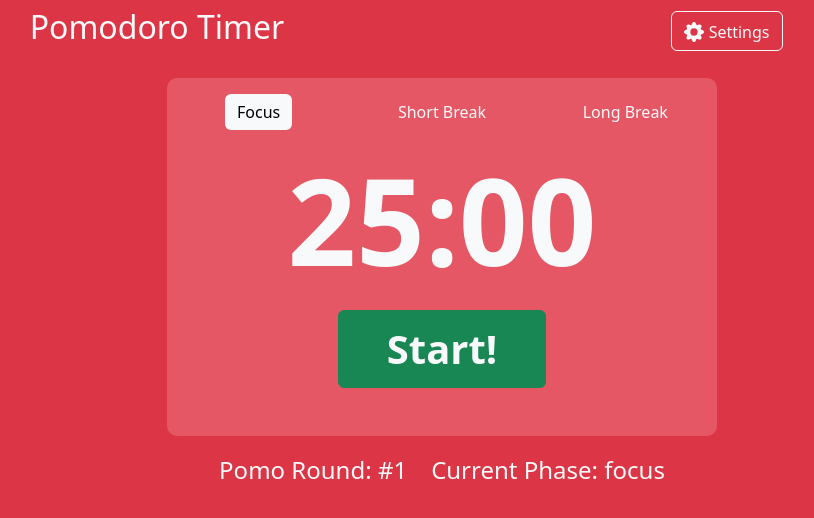
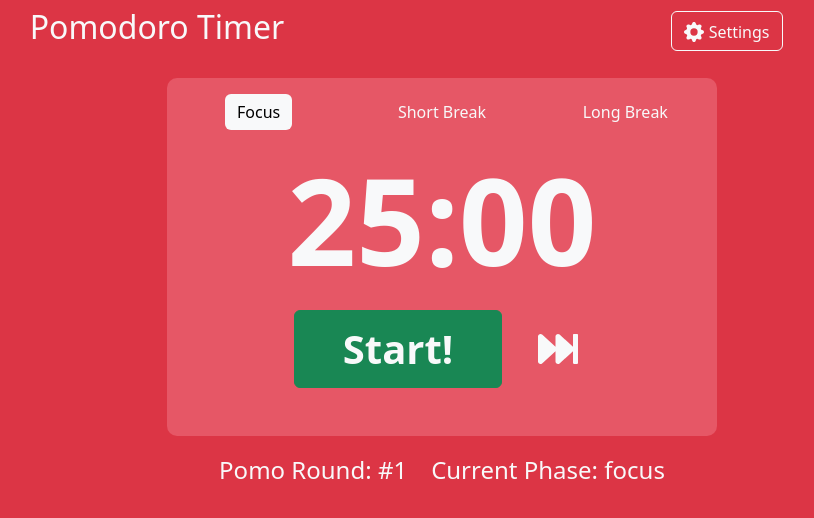
Before and after one commit to JonArryn/pomodoro-timer, a React (Create React App) app: page / in a window 1280 px wide. Shown: the top 518 px of the page, without its empty margins (198-1012 px from the left). Built offline with nearby package versions, Linux system fonts and the light colour scheme.

Commit message:
refactored useTimer phase change logic

```diff
--- a/package.json
+++ b/package.json
@@ -10,6 +10,7 @@
     "react": "^18.2.0",
     "react-bootstrap": "^2.4.0",
     "react-dom": "^18.2.0",
+    "react-icons": "^4.4.0",
     "react-scripts": "5.0.1",
     "web-vitals": "^2.1.4"
   },
--- a/src/component/Timer.jsx
+++ b/src/component/Timer.jsx
@@ -11,6 +11,10 @@ import TimerContext from '../context/TimerContext';
 
 // constants imports
 import SETTINGS from '../constant/SETTINGS';
+import ACTIONS from '../constant/ACTIONS';
+
+// react-icons
+import { FaFastForward } from 'react-icons/fa';
 
 function Timer() {
   // context
@@ -40,7 +44,7 @@ function Timer() {
               variant='outline-light'
               style={{ border: 'none' }}
               className={currentPhase === SETTINGS.FOCUS && 'active'}
-              onClick={() => manualPhaseChange(SETTINGS.FOCUS)}
+              onClick={() => manualPhaseChange(ACTIONS.CHANGE, SETTINGS.FOCUS)}
             >
               Focus
             </Button>
@@ -50,7 +54,9 @@ function Timer() {
               variant='outline-light'
               style={{ border: 'none' }}
               className={currentPhase === SETTINGS.SHORT_BREAK && 'active'}
-              onClick={() => manualPhaseChange(SETTINGS.SHORT_BREAK)}
+              onClick={() =>
+                manualPhaseChange(ACTIONS.CHANGE, SETTINGS.SHORT_BREAK)
+              }
             >
               Short Break
             </Button>
@@ -60,7 +66,9 @@ function Timer() {
               variant='outline-light'
               style={{ border: 'none' }}
               className={currentPhase === SETTINGS.LONG_BREAK && 'active'}
-              onClick={() => manualPhaseChange(SETTINGS.LONG_BREAK)}
+              onClick={() =>
+                manualPhaseChange(ACTIONS.CHANGE, SETTINGS.LONG_BREAK)
+              }
             >
               Long Break
             </Button>
@@ -74,9 +82,9 @@ function Timer() {
             </div>
           </Col>
         </Row>
-        {/* start button */}
-        <Row>
-          <Col>
+        {/* start and skip buttons */}
+        <Row className='align-items-center justify-content-center'>
+          <Col xs='auto'>
             <Button
               variant={timeRunning ? 'warning' : 'success'}
               className='py-2 px-5'
@@ -89,6 +97,15 @@ function Timer() {
               >
                 {timeRunning ? 'Pause' : 'Start!'}
               </span>
+            </Button>
+          </Col>
+          <Col xs='auto'>
+            <Button
+              variant='outline-light'
+              style={{ border: 'none' }}
+              onClick={() => manualPhaseChange(ACTIONS.SKIP)}
+            >
+              <FaFastForward className='fs-1 align-middle' />
             </Button>
           </Col>
         </Row>
--- /dev/null
+++ b/src/constant/ACTIONS.js
@@ -0,0 +1,6 @@
+const ACTIONS = {
+  CHANGE: 'change',
+  SKIP: 'skip',
+};
+
+export { ACTIONS as default };
--- a/src/hook/useTimer.js
+++ b/src/hook/useTimer.js
@@ -5,6 +5,7 @@ import SettingsContext from '../context/SettingsContext';
 
 // import constants
 import SETTINGS from '../constant/SETTINGS';
+import ACTIONS from '../constant/ACTIONS';
 
 export const useTimer = () => {
   // do I need settings from this hook?
@@ -13,25 +14,34 @@ export const useTimer = () => {
   // // state
   const [currentPhase, setCurrentPhase] = useState(SETTINGS.FOCUS);
 
+  // time is stored in milliseconds
+  // reduced by 1000 by toggleTimer function
   const [time, setTime] = useState(1500000);
 
+  // used in other functions fro switch statements to determine if time is currently running
   const [timeRunning, setTimeRunning] = useState(false);
 
+  // keeps track of current inerval count
   const [currentInterval, setCurrentInterval] = useState(1);
 
+  // // refs
+
+  // used as ref for interval created by toggleTimer to reduce time state variable
+  const timer = useRef();
+
+  // stores current times on mount
+  // used to update timer for current phase if settings are changed
+  // updated by updateTime function
   const currentTimes = useRef({
     [SETTINGS.FOCUS]: currentSettings.focus,
     [SETTINGS.SHORT_BREAK]: currentSettings.shortBreak,
     [SETTINGS.LONG_BREAK]: currentSettings.longBreak,
   });
 
-  // // refs
-
-  const timer = useRef();
-
   // // local functions
 
   // used in on timer component to display time in minutes:seconds
+  // takes in milliseconds and returns string displayed on main timer
   const convertTime = (milliseconds) => {
     const seconds = Math.floor(milliseconds / 1000);
     const minutes = Math.floor(seconds / 60);
@@ -44,6 +54,7 @@ export const useTimer = () => {
 
   // timer start interval
   // used on timer component to start the timer on start/pause button
+  // creates and clears interval to reduce time
   const toggleTimer = () => {
     setTimeRunning((prevTimeRunning) => !prevTimeRunning);
 
@@ -60,87 +71,11 @@ export const useTimer = () => {
     }
   };
 
-  // phase change logic
-  // handles phase switching between focus, short break, long break
-  // handles manual phase changes as well as automatic phase changes from timer running out
-  const switchPhase = useCallback(
-    (phase) => {
-      clearInterval(timer.current);
-      setTimeRunning(false);
-      if (phase) {
-        setCurrentPhase(phase);
-        setTime(currentSettings[`${phase}`] * 60 * 1000);
-        return;
-      } else {
-        switch (true) {
-          case currentPhase === SETTINGS.FOCUS &&
-            currentInterval < currentSettings.longBreakInterval:
-            setCurrentPhase(SETTINGS.SHORT_BREAK);
-            setTime(currentSettings.shortBreak * 60 * 1000);
-            break;
-          case currentPhase === SETTINGS.SHORT_BREAK ||
-            currentPhase === SETTINGS.LONG_BREAK:
-            setCurrentPhase(SETTINGS.FOCUS);
-            setCurrentInterval((prevRound) => {
-              return prevRound + 1;
-            });
-            setTime(currentSettings.focus * 60 * 1000);
-            break;
-          case currentPhase === SETTINGS.FOCUS &&
-            currentInterval === currentSettings.longBreakInterval:
-            setCurrentPhase(SETTINGS.LONG_BREAK);
-            setTime(currentSettings.longBreak * 60 * 1000);
-            break;
-          default:
-            setCurrentPhase(SETTINGS.FOCUS);
-        }
-      }
-    },
-    [currentPhase, currentInterval, currentSettings]
-  );
-
-  // warn on manual phase change
-  // used in timer component phase on clicks when user tries to manually change the phase
-  const manualPhaseChange = (phase) => {
-    if (timeRunning) {
-      if (
-        window.confirm(
-          'The timer for this phase is still running, are you sure you want to switch?'
-        )
-      ) {
-        switchPhase(phase);
-      } else {
-        return;
-      }
-    } else {
-      switchPhase(phase);
-      return;
-    }
-  };
-
-  // // useEffects
-
-  // stop timer at 0 and switch phase
-  useEffect(() => {
-    if (time <= 0) {
-      switchPhase();
-    }
-  }, [time, switchPhase, currentSettings]);
-
-  // stop timer on unmount
-  useEffect(() => {
-    return () => {
-      clearInterval(timer.current);
-    };
-  }, []);
-
-  // create function that takes in currentTimes and settings
-  // call function in useEffect and pass those arguments in
-  // function should calculate difference between the two values compared in each property of both objects
-  // function should then determine if a setting was changed for the current phase
-  // should then determine if there is a difference between the two for the current phase
-  // if there is a difference, it should add/subtract milliseconds using setTime
-
+  // called by useEffect when settings are changed
+  // takes in current times and new times created by settings change
+  // based on current phase, will update 'time' state variable
+  // only does anything if settings were changed for the current phase
+  // updates currentTimes ref with new times dictated by settings change
   const updateTime = useCallback(
     (existingTimes, newTimes) => {
       switch (currentPhase) {
@@ -166,6 +101,99 @@ export const useTimer = () => {
     [currentPhase]
   );
 
+  // // // // // REFACTOR // // // // //
+
+  // used in timer component phase to handle manual phase changes
+  // use can change phase or skip phase
+  // takes in an ACTION ('change' or 'skip') and phase (only on 'change' action)
+  // 'change' calls switchPhase and passes in a phase
+  // 'skip' calls switchPhase with no phase argument
+  // 'change' action only alerts if time is running
+  // 'skip' always alerts because it will increase round count
+  const manualPhaseChange = (action, phase) => {
+    switch (true) {
+      case timeRunning && action === ACTIONS.CHANGE:
+        window.confirm(
+          'The timer for this phase is still running, are you sure you want to switch?'
+        ) && switchPhase(phase);
+        break;
+      case !timeRunning && action === ACTIONS.CHANGE:
+        switchPhase(phase);
+        break;
+      case action === ACTIONS.SKIP:
+        window.confirm(
+          'This will skip the current phase. If the current phase is a break, it will increase the round count. Are you sure?'
+        ) && switchPhase();
+        break;
+      default:
+        return;
+    }
+  };
+
+  // phase change logic
+  // handles phase switching between focus, short break, long break
+  // takes in phase argument
+  // if phase === null, then automatic phase switching logic fires
+  // if phase !== null, indicates manual change and changes to provided phase
+  const switchPhase = useCallback(
+    (phase) => {
+      // clears interval, stops timer
+      clearInterval(timer.current);
+      setTimeRunning(false);
+      // manual phase change
+      if (phase) {
+        setCurrentPhase(phase);
+        setTime(currentSettings[`${phase}`] * 60 * 1000);
+        return;
+        // auto phase change/skip phase
+      } else {
+        switch (true) {
+          case currentPhase === SETTINGS.FOCUS &&
+            currentInterval % currentSettings.longBreakInterval !== 0:
+            setCurrentPhase(SETTINGS.SHORT_BREAK);
+            setTime(currentSettings.shortBreak * 60 * 1000);
+            break;
+          case currentPhase === SETTINGS.SHORT_BREAK ||
+            currentPhase === SETTINGS.LONG_BREAK:
+            setCurrentPhase(SETTINGS.FOCUS);
+            setCurrentInterval((prevRound) => {
+              return prevRound + 1;
+            });
+            setTime(currentSettings.focus * 60 * 1000);
+            break;
+          case currentPhase === SETTINGS.FOCUS &&
+            currentInterval % currentSettings.longBreakInterval === 0:
+            setCurrentPhase(SETTINGS.LONG_BREAK);
+            setTime(currentSettings.longBreak * 60 * 1000);
+            break;
+          default:
+            setCurrentPhase(SETTINGS.FOCUS);
+        }
+      }
+    },
+    [currentPhase, currentInterval, currentSettings]
+  );
+
+  // // // // // REFACTOR // // // // //
+
+  // // useEffects
+
+  // switches phase when time gets to 0
+  useEffect(() => {
+    if (time <= 0) {
+      switchPhase();
+    }
+  }, [time, switchPhase]);
+
+  // stop timer on unmount
+  useEffect(() => {
+    return () => {
+      clearInterval(timer.current);
+    };
+  }, []);
+
+  // listens for changes in currentSettings
+  // updates time if settings were changed for current phase
   useEffect(() => {
     updateTime(currentTimes.current, currentSettings);
   }, [updateTime, currentSettings]);
```
Also changed, not shown: src/hook/useSettings.js (+0 -8 lines), 1 other file (tests, documents, lock files or other folders).
